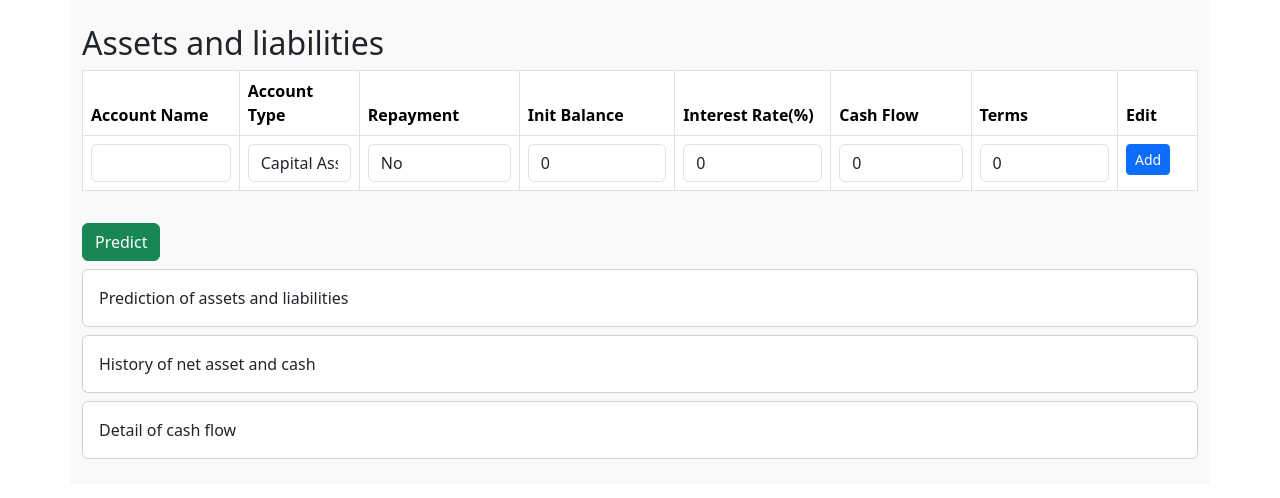
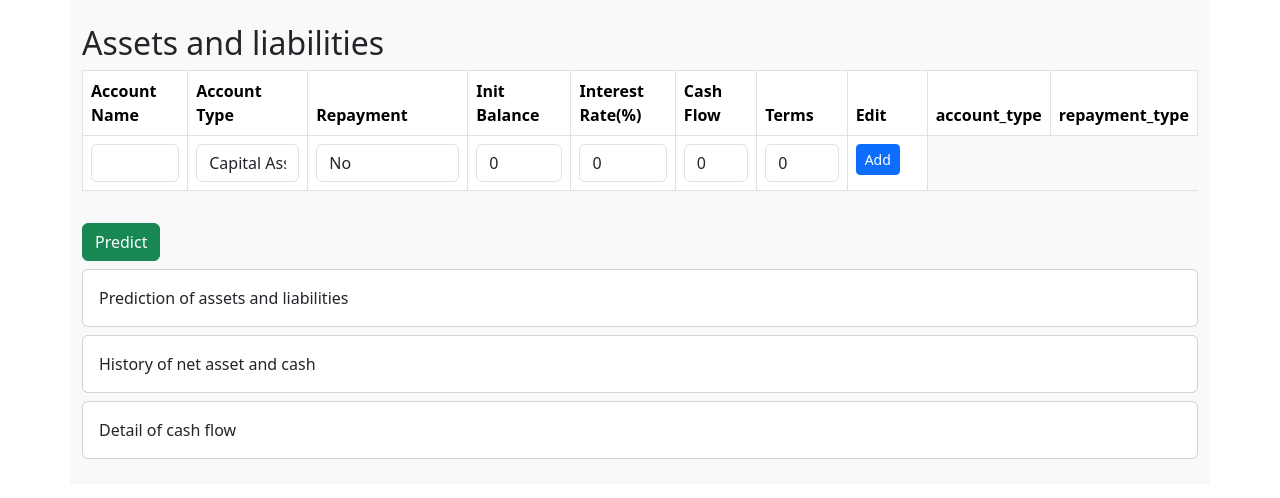
Before and after one commit to nutalk/OpenBookkeeping, a Django app: template accounts/templates/account_ana.html in a window 1280 px wide. Shown: the part 56-554 px from the top of the page. Run offline with Django 5.2, Linux system fonts and the light colour scheme; the template is opened without the code that fills it, so the values that code supplies are empty; parts of the project's set-up code (start-up, migrations or seed data) failed here and were passed over; some libraries are stand-ins or nearby versions.

Commit message:
Add two hidden col

```diff
--- a/accounts/templates/account_ana.html
+++ b/accounts/templates/account_ana.html
@@ -36,6 +36,8 @@
       <th>{% trans "Cash Flow" %}</th>
       <th>{% trans "Terms" %}</th>
       <th>{% trans "Edit" %}</th>
+      <th data-visible="false">account_type</th>
+      <th data-visible="false">repayment_type</th>
     </tr>
     </thead>
     <tbody>
@@ -45,10 +47,10 @@
       <td><input type="text" class="form-control" id="name" required></td>
       <td>
         <select class="form-control" id="categoryLarge">
-          <option value="Capital Assets">{% trans "Capital Assets" %}</option>
-          <option value="Liquid Assets">{% trans "Liquid Assets" %}</option>
-          <option value="Long-term Liabilities">{% trans "Long-term Liabilities" %}</option>
-          <option value="Current Liability">{% trans "Current Liability" %}</option>
+          <option value="Capital_Assets">{% trans "Capital Assets" %}</option>
+          <option value="Liquid_Assets">{% trans "Liquid Assets" %}</option>
+          <option value="Long-term_Liabilities">{% trans "Long-term Liabilities" %}</option>
+          <option value="Current_Liability">{% trans "Current Liability" %}</option>
         </select>
       </td>
       <td>
@@ -57,7 +59,7 @@
           <option value="Fixed-payment">{% trans "Fixed-payment" %}</option>
           <option value="Interest-first">{% trans "Interest-first" %}</option>
           <option value="Fixed-principal">{% trans "Fixed-principal" %}</option>
-          <option value="Upon maturity">{% trans "Upon maturity" %}</option>
+          <option value="Upon_maturity">{% trans "Upon maturity" %}</option>
         </select>
       </td>
       <td><input type="text" class="form-control" id="currentValue" value="0" oninput="formatInput(this)"></td>
--- a/bookkeep/settings/settings.py
+++ b/bookkeep/settings/settings.py
@@ -24,7 +24,7 @@ SECRET_KEY = 'django-insecure-yn$bp80yht*zo#8!!*@y@xf3-l!&x08y8zvugou^=!#s*#_nh4
 
 # SECURITY WARNING: don't run with debug turned on in production!
 DEBUG = False
-DEBUG = True
+# DEBUG = True
 
 ALLOWED_HOSTS = ['*']
 
--- a/pfiles/accounts/js/account_ana.js
+++ b/pfiles/accounts/js/account_ana.js
@@ -4,8 +4,8 @@ $(document).ready(function(){
         const rows = document.querySelectorAll('#dataTable tbody tr');
         const sdata = Array.from(rows).slice(0, -1).map(row => ({
             name: row.cells[0].innerText,
-            type: row.cells[1].innerText,
-            ctype: row.cells[2].innerText,
+            type: row.cells[7].innerText,
+            ctype: row.cells[8].innerText,
             sum_amount: row.cells[3].innerText.replace(/,/g, ''),
             rate: row.cells[4].innerText.replace('%', ''),
             currency: row.cells[5].innerText,
@@ -62,8 +62,12 @@ if (!validateForm()) return;
 const name = document.getElementById('name').value.trim();
 var selLarge = document.getElementById("categoryLarge");
 var categoryLarge = selLarge.options[selLarge.selectedIndex].text;
+var account_type = selLarge.value;
+
 var selSmall = document.getElementById("categorySmall");
 var categorySmall = selSmall.options[selSmall.selectedIndex].text;
+var repayment_type = selSmall.value;
+
 const currentValue = document.getElementById('currentValue').value;
 const annualRate = document.getElementById('annualRate').value;
 const cashFlow = document.getElementById('cashFlow').value;
@@ -79,6 +83,8 @@ row.insertCell(3).innerText = currentValue;
 row.insertCell(4).innerText = annualRate + '%';
 row.insertCell(5).innerText = cashFlow;
 row.insertCell(6).innerText = periods;
+row.insertCell(7).innerText = account_type;
+row.insertCell(8).innerText = repayment_type;
 
 var trans1 = {
   "en": "Delet",
```
Also changed, not shown: accounts/account_ann_views.py (+3 -5 lines).
